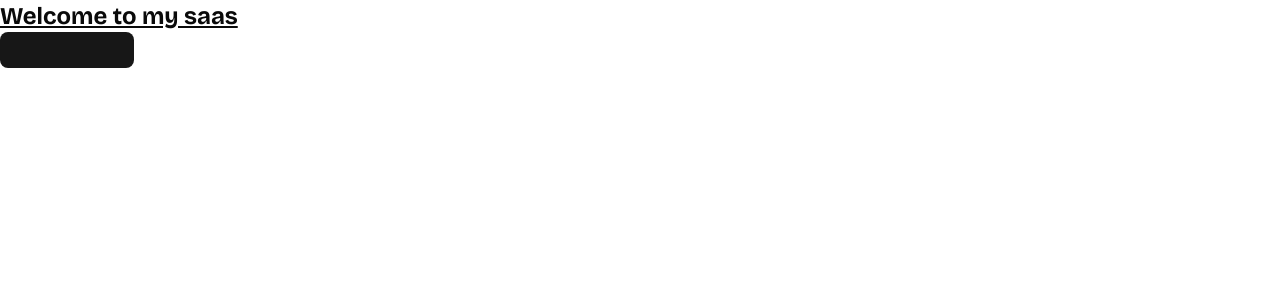
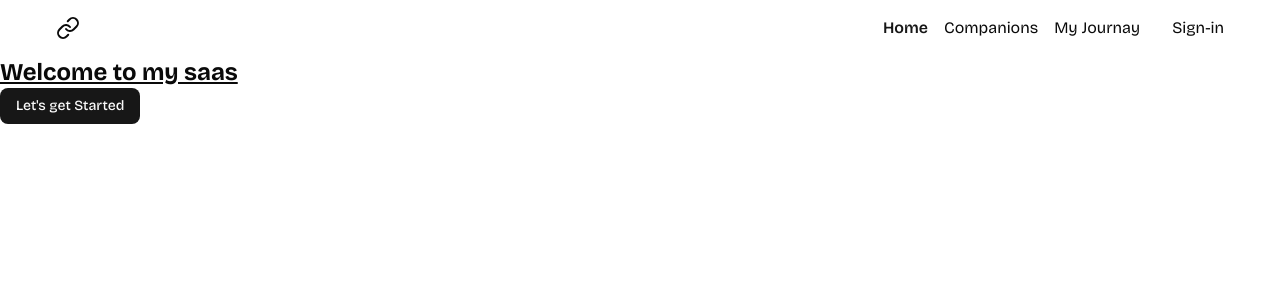
Before and after one commit to Theogama/saas-app, a Next.js app: page / in a window 1280 px wide. Shown: the top 300 px of the page. Built offline with nearby package versions, Linux system fonts and the light colour scheme.

Commit message:
Implement Navigation Bar

```diff
--- a/app/layout.tsx
+++ b/app/layout.tsx
@@ -1,5 +1,6 @@
 import type { Metadata } from "next";
 import { Bricolage_Grotesque } from "next/font/google";
+import Navbar from "@/components/Navbar";
 import "./globals.css";
 
 const bricolage = Bricolage_Grotesque({
@@ -19,7 +20,10 @@
 }>) {
   return (
     <html lang="en">
-      <body className={`${bricolage.variable} antialiased`}>{children}</body>
+      <body className={`${bricolage.variable} antialiased`}>
+        <Navbar />
+        {children}
+      </body>
     </html>
   );
 }
--- /dev/null
+++ b/components/Navbar.tsx
@@ -0,0 +1,21 @@
+import { Link } from 'lucide-react'
+import Image from 'next/image'
+import NavItems from './Naviterms'
+
+const Nabar = () => {
+  return (
+    <nav className='navbar'>
+        <Link href="/" >
+            <div className="flex items-center gap-2.5 cursor-pointer">
+                <Image src="/images/logo.svg" alt="logo" width={46} height={44}/>
+            </div>
+        </Link>
+        <div className='flex items-center gap-8'>
+            <NavItems/>
+            <p>Sign-in</p>
+        </div>
+    </nav>
+  )
+}
+
+export default Nabar
--- /dev/null
+++ b/components/Naviterms.tsx
@@ -0,0 +1,26 @@
+'use client';
+import { cn } from "@/lib/utils";
+import Link from "next/link"
+import { usePathname } from "next/navigation"
+
+
+const navItems = [
+    {label : 'Home' , href : '/'},
+    {label : 'Companions' , href : '/companion'},
+    {label : 'My Journay' , href : '/my-journey'},
+]
+
+const NavItems = () => {
+  const pathname = usePathname();
+  return (
+    <div className='flex items-center gap-4'>
+        {navItems.map(({ label , href }) => (
+            <Link href={href} key={label} className={cn(pathname === href && "text-primary font-semibold")}>
+                {label}
+            </Link>
+        ))}
+    </div>
+  )
+}
+
+export default NavItems
```
